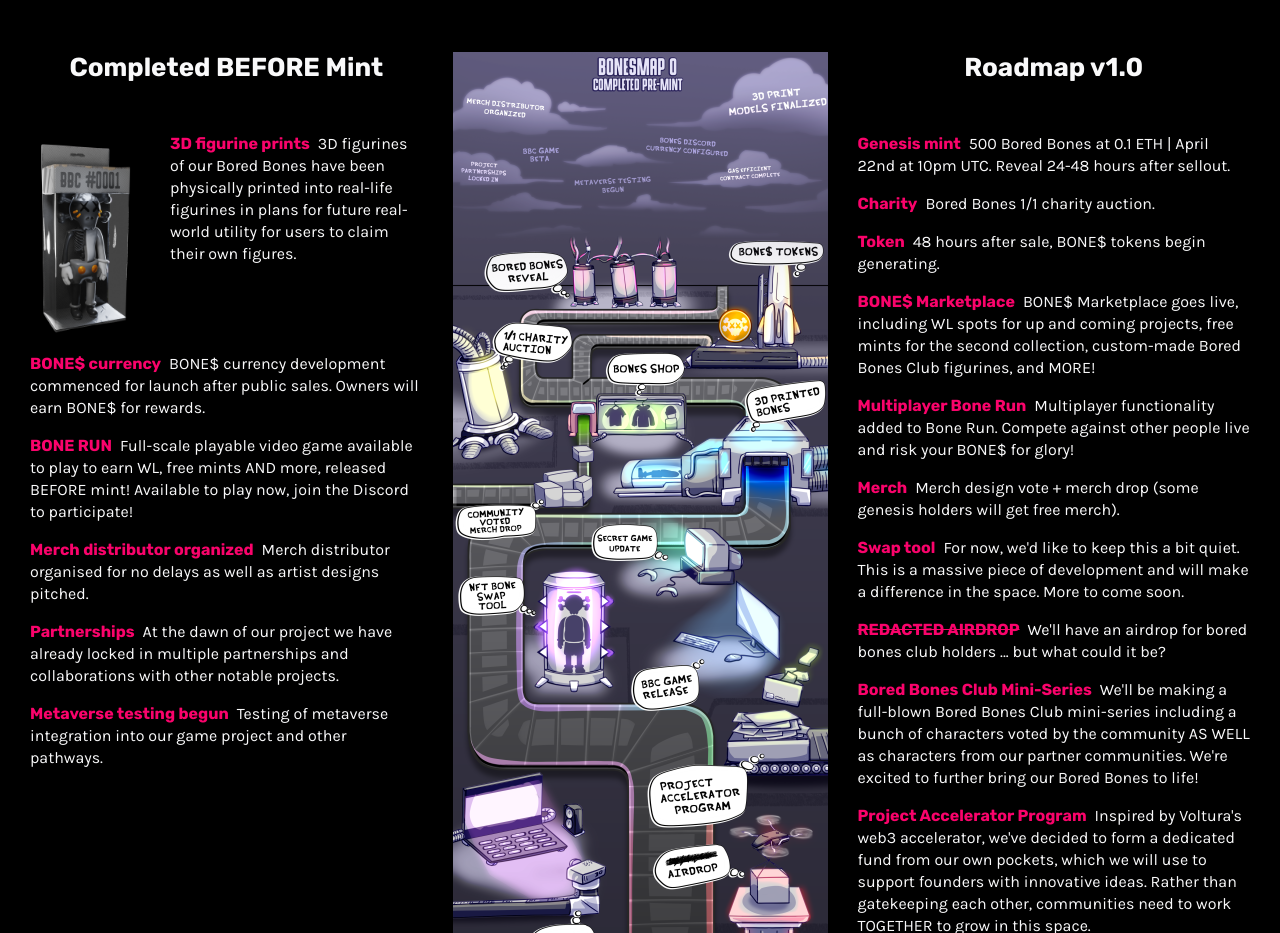
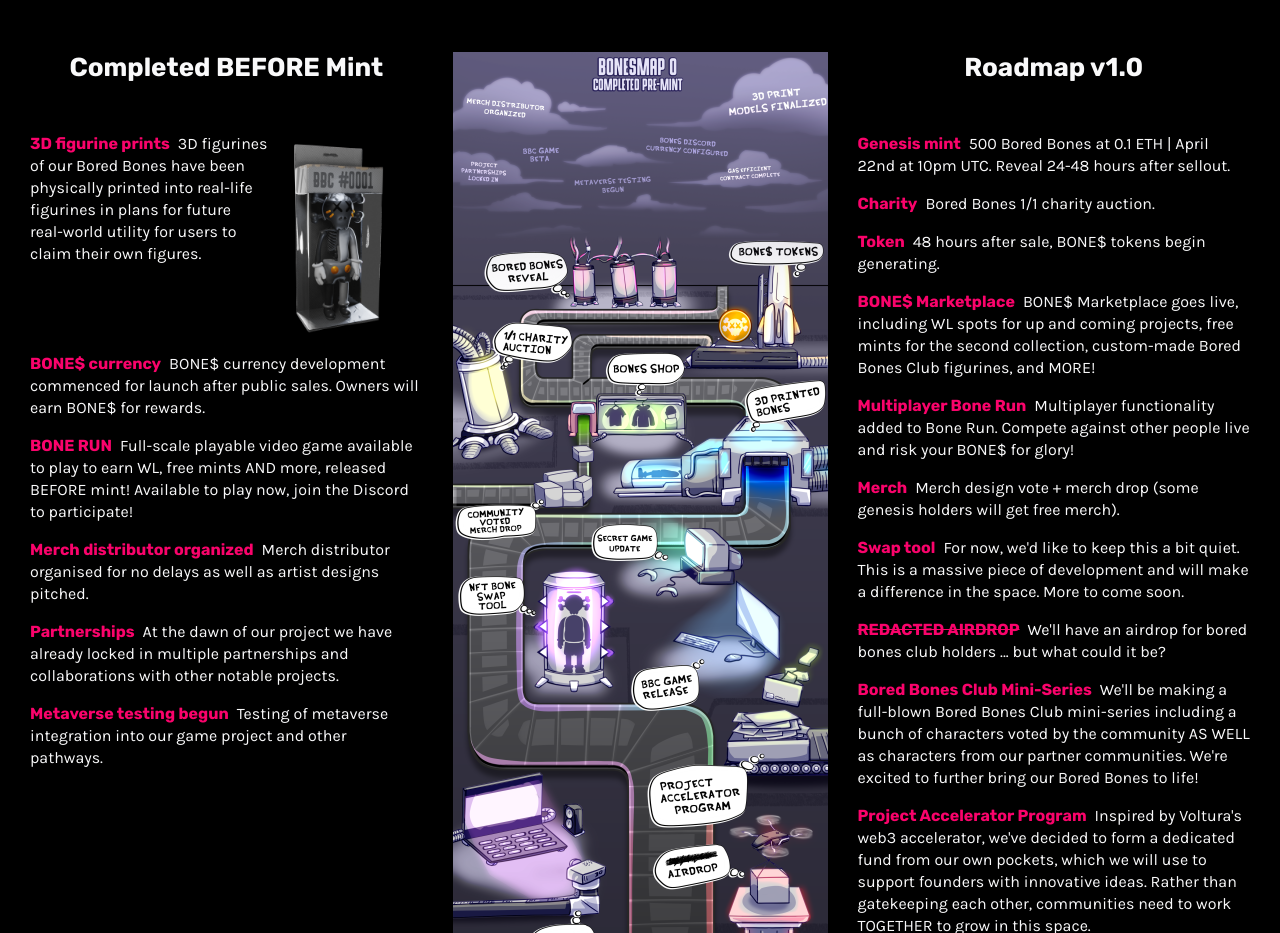
Before and after one commit to flaflafla/bored-bones-club, a React (Create React App) app: page / in a window 1280 px wide. Shown: the part 2100-3033 px from the top of the page. Built offline with nearby package versions, Linux system fonts and the light colour scheme.

Commit message:
styling tweak

```diff
--- a/src/Main.js
+++ b/src/Main.js
@@ -169,25 +169,25 @@ const Main = () => {
         <RoadmapContentLeft>
           <RoadmapSubHeader>Completed BEFORE Mint</RoadmapSubHeader>
           <RoadmapItem>
-            <div style={{ display: "grid", gridTemplateColumns: "1fr auto" }}>
+            <div style={{ display: "grid", gridTemplateColumns: "auto 1fr" }}>
               <div style={{ gridColumn: 1 }}>
+                <RoadmapItemHeader>3D figurine prints</RoadmapItemHeader>
+                <RoadmapText>
+                  3D figurines of our Bored Bones have been physically printed
+                  into real-life figurines in plans for future real-world
+                  utility for users to claim their own figures.
+                </RoadmapText>
+              </div>
+              <div style={{ gridColumn: 2 }}>
                 <img
                   src="/3d.png"
                   alt="3d"
                   style={{
                     margin: "0 auto",
                     height: "200px",
-                    marginLeft: "-60px",
+                    marginLeft: "-45px",
                   }}
                 />
-              </div>
-              <div style={{ gridColumn: 2 }}>
-                <RoadmapItemHeader>3D figurine prints</RoadmapItemHeader>
-                <RoadmapText>
-                  3D figurines of our Bored Bones have been physically printed
-                  into real-life figurines in plans for future real-world
-                  utility for users to claim their own figures.
-                </RoadmapText>
               </div>
             </div>
           </RoadmapItem>
```
